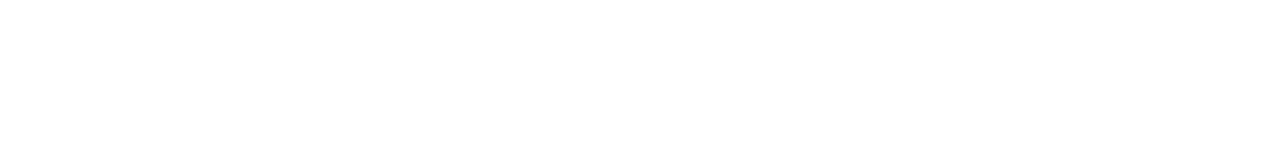
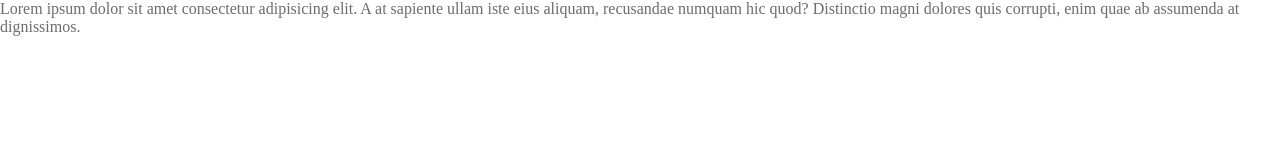
Before and after one commit to Gbredo/FullStack-02, a plain HTML site: page index.html in a window 1280 px wide. Drawn offline with Linux system fonts and the light colour scheme.

Commit message:
initial style guide

```diff
--- a/index.html
+++ b/index.html
@@ -7,6 +7,8 @@
   <link rel="stylesheet" href="styles/index.css">
 </head>
 <body>
-
+  <p>
+    Lorem ipsum dolor sit amet consectetur adipisicing elit. A at sapiente ullam iste eius aliquam, recusandae numquam hic quod? Distinctio magni dolores quis corrupti, enim quae ab assumenda at dignissimos.
+  </p>
 </body>
 </html>
--- a/styles/global.css
+++ b/styles/global.css
@@ -3,3 +3,18 @@
   padding: 0;
   box-sizing: border-box;
 }
+
+:root {
+  --brand-color: #ef5f4c;
+  --background-color: #ffffff;
+  --surface-color: #f5f5f5;
+  --skeleton-color: #d9d9d9;
+  --shape-transparency: #ffffff90;
+  --text-color-primary: #313131;
+  --text-color-secondary: #6c6c6c;
+}
+
+body {
+  color: var(--text-color-secondary);
+  background-color: var(--background-color);
+}
```
Also changed, not shown: assets/AirplaneTilt.svg (added), assets/Image 01.png (added), assets/Image 02.png (added), assets/Image 03.png (added), assets/Image 04.png (added), assets/Image 05.png (added), assets/Image 06.png (added), assets/Image 07.png (added), assets/Image 08.png (added), assets/Image 09.png (added), assets/Image 10.png (added), assets/Image 11.png (added), assets/Image.svg (added), assets/Logo.svg (added), 2 more files, 1 other file.
